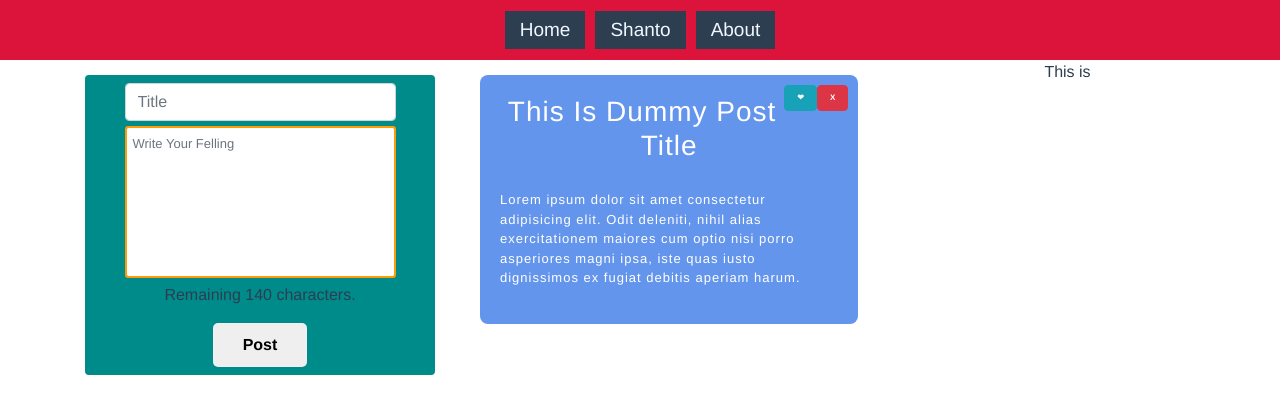
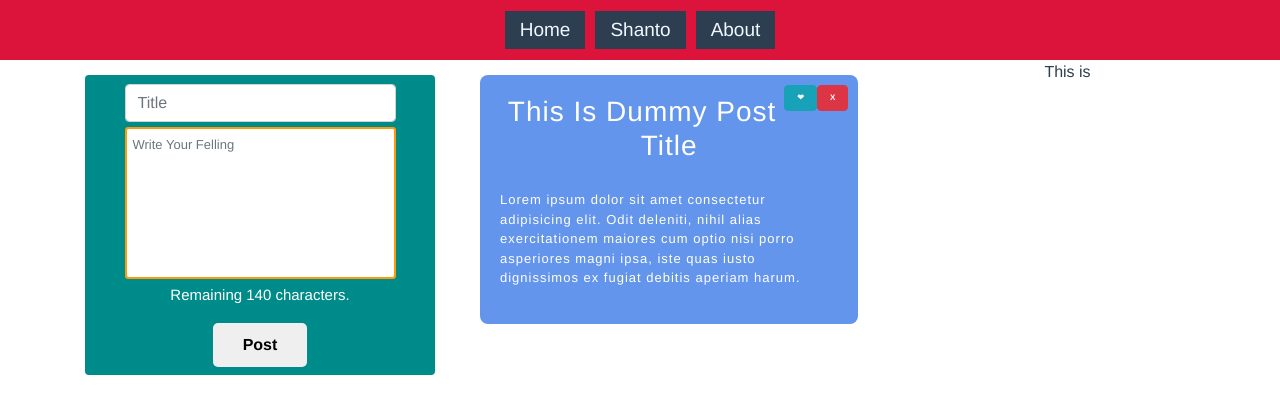
Before and after one commit to yeasin-hossain/VueBlog, a Vue app: page / in a window 1280 px wide. Shown: the top 414 px of the page. Built offline with nearby package versions, Linux system fonts and the light colour scheme.

Commit message:
text couter color chenge

```diff
--- a/src/components/Content.vue
+++ b/src/components/Content.vue
@@ -135,7 +135,10 @@ export default {
         font-size: 13px;
         margin: 5px 0px;
     }
-    .content form p{}
+    .content form p{
+        color: #fff;
+        font-size: 15px;
+    }
     .content form button{
         padding: 10px 30px;
         border-radius: 5px;
```
